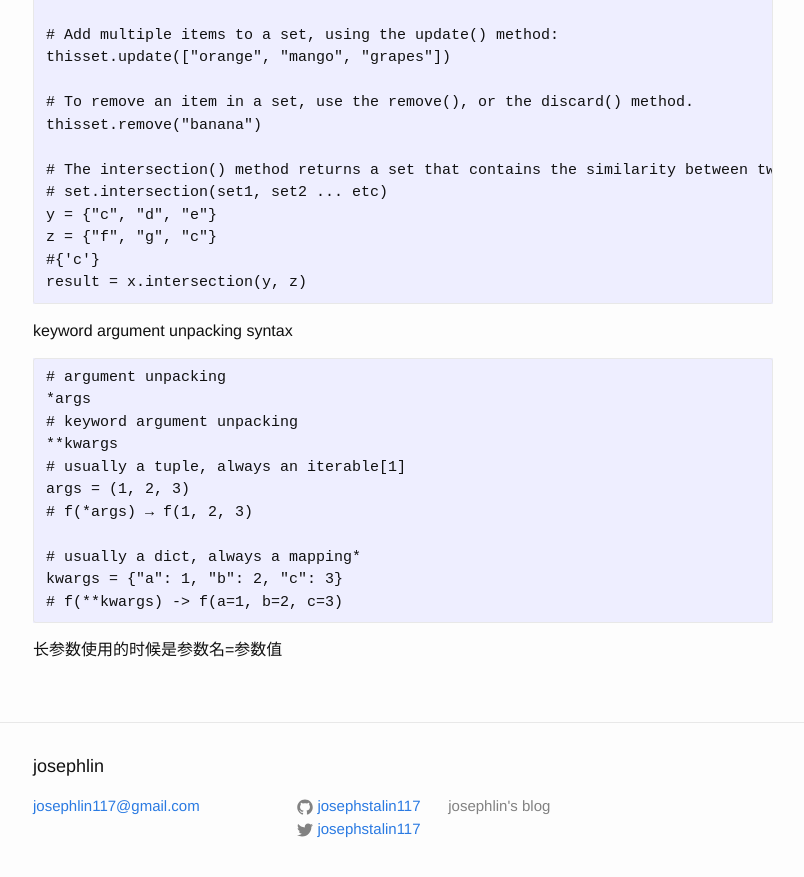
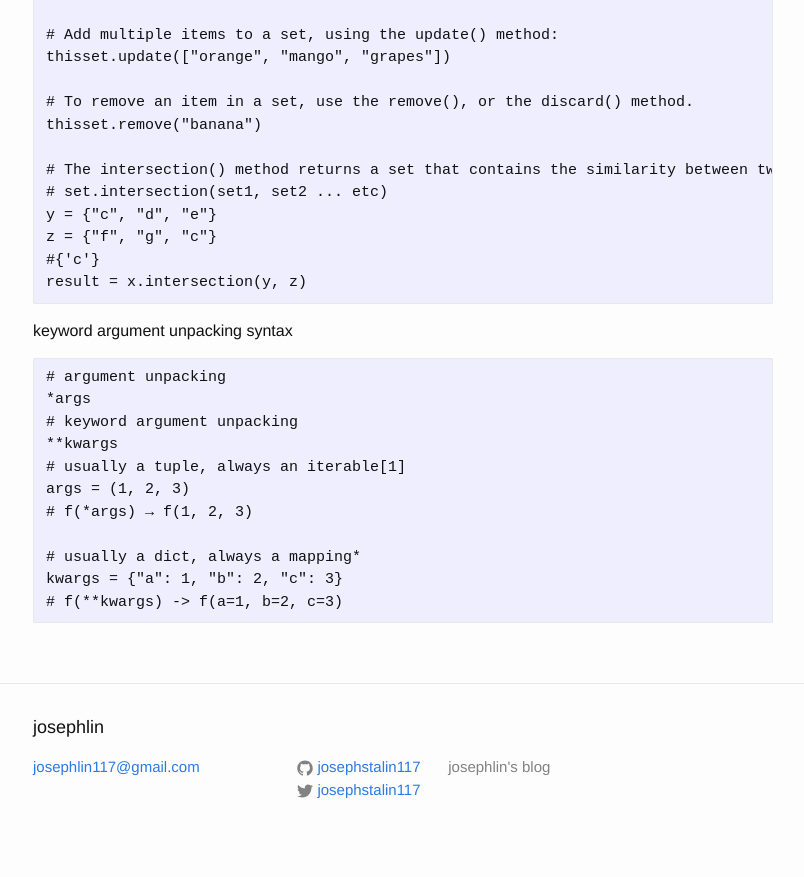
Before and after one commit to josephstalin117/josephstalin117.github.io, a Jekyll site: the page built from _posts/2017-08-10-python.markdown, in a window 1280 px wide and 900 px high, scrolled down 10695 px. Shown: the top 877 px of the window, without its empty margins (237-1041 px from the left). Built offline with Jekyll 4.4.1, drawn with Linux system fonts in a browser that asks for light colours.

Commit message:
fix bug about python

````diff
--- a/_posts/2017-08-10-python.markdown
+++ b/_posts/2017-08-10-python.markdown
@@ -524,4 +524,3 @@ args = (1, 2, 3)
 kwargs = {"a": 1, "b": 2, "c": 3}
 # f(**kwargs) -> f(a=1, b=2, c=3)
 ```
-长参数使用的时候是参数名=参数值
````
